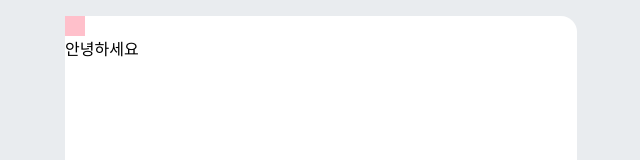
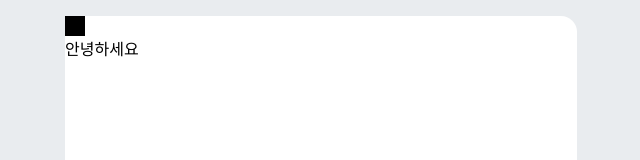
Before and after one commit to forest-k/todolist, a React (Create React App) app: page / in a window 1280 px wide. Shown: the top 160 px of the page, without its empty margins (319-959 px from the left). Built offline with nearby package versions, Linux system fonts and the light colour scheme.

Commit message:
프로젝트 업로드 테스트3

```diff
--- a/src/components/TodoTemplate.js
+++ b/src/components/TodoTemplate.js
@@ -4,7 +4,7 @@ import styled from 'styled-components';
 const Test = styled.div`
   width: 20px;
   height: 20px;
-  background: pink;
+  background: black;
 `;
 
 const TodoTemplateWrap = styled.div`
```
Also changed, not shown: 1 other file (tests, documents, lock files or other folders).
